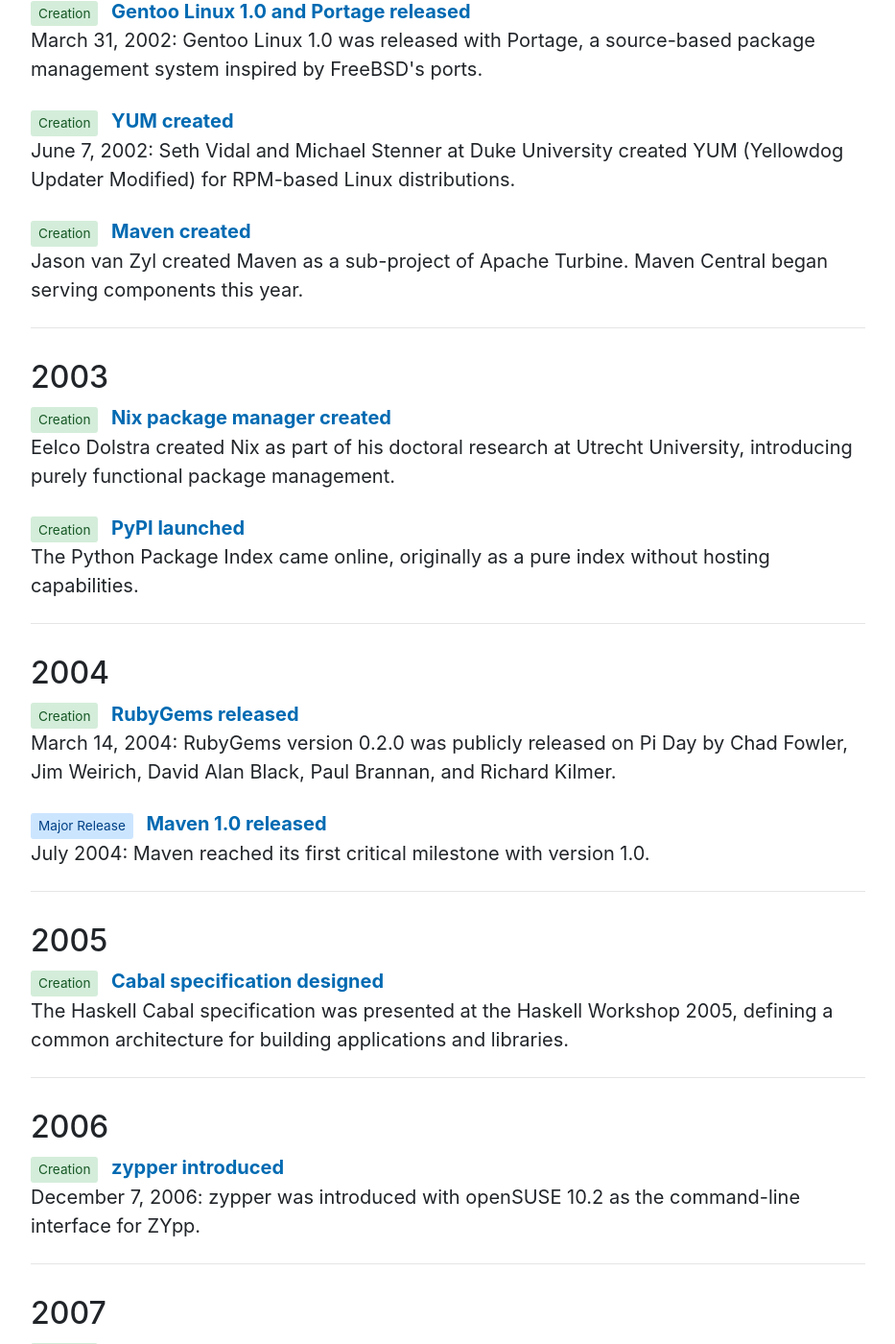
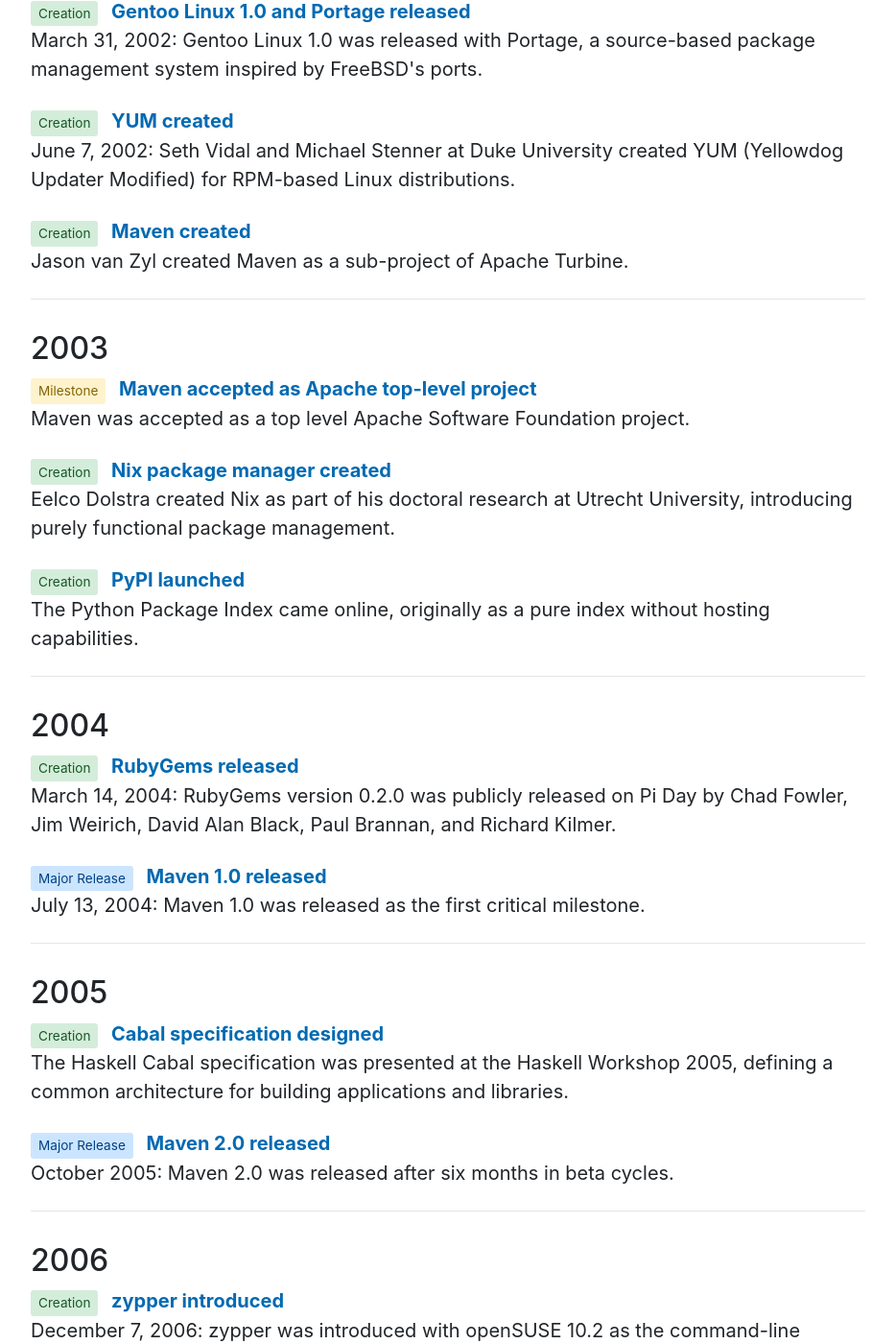
Before and after one commit to andrew/nesbitt.io, a Jekyll site: the page built from _posts/2025-11-15-package-manager-timeline.md, in a window 1280 px wide and 1400 px high, scrolled down 2130 px. Shown: the whole window at 96% size, without its empty margins (173-1106 px from the left). Built offline with Jekyll 4.4.1, drawn with Linux system fonts in a browser that asks for light colours; some of the changed text lies outside the part shown.

Commit message:
Add Maven milestones and releases to package manager timeline

```diff
--- a/_posts/2025-11-15-package-manager-timeline.md
+++ b/_posts/2025-11-15-package-manager-timeline.md
@@ -165,12 +165,18 @@
 <div class="timeline-event">
 <span class="event-type type-creation">Creation</span>
 <strong><a href="https://www.sonatype.com/blog/the-history-of-maven-central-and-sonatype-a-journey-from-past-to-present">Maven created</a></strong>
-<br>Jason van Zyl created Maven as a sub-project of Apache Turbine. Maven Central began serving components this year.
+<br>Jason van Zyl created Maven as a sub-project of Apache Turbine.
 </div>
 
 <hr>
 
 ## 2003
+
+<div class="timeline-event">
+<span class="event-type type-milestone">Milestone</span>
+<strong><a href="https://maven.apache.org/docs/history.html">Maven accepted as Apache top-level project</a></strong>
+<br>Maven was accepted as a top level Apache Software Foundation project.
+</div>
 
 <div class="timeline-event">
 <span class="event-type type-creation">Creation</span>
@@ -197,7 +203,7 @@
 <div class="timeline-event">
 <span class="event-type type-release">Major Release</span>
 <strong><a href="https://maven.apache.org/docs/history.html">Maven 1.0 released</a></strong>
-<br>July 2004: Maven reached its first critical milestone with version 1.0.
+<br>July 13, 2004: Maven 1.0 was released as the first critical milestone.
 </div>
 
 <hr>
@@ -208,6 +214,12 @@
 <span class="event-type type-creation">Creation</span>
 <strong><a href="https://en.wikipedia.org/wiki/Cabal_(software)">Cabal specification designed</a></strong>
 <br>The Haskell Cabal specification was presented at the Haskell Workshop 2005, defining a common architecture for building applications and libraries.
+</div>
+
+<div class="timeline-event">
+<span class="event-type type-release">Major Release</span>
+<strong><a href="https://maven.apache.org/docs/history.html">Maven 2.0 released</a></strong>
+<br>October 2005: Maven 2.0 was released after six months in beta cycles.
 </div>
 
 <hr>
@@ -292,6 +304,12 @@
 <span class="event-type type-release">Major Release</span>
 <strong><a href="https://andre.arko.net/2017/11/16/a-history-of-bundles-2010-to-2017/">Bundler 1.0 released</a></strong>
 <br>August 2010: Bundler 1.0 was released, becoming the de facto dependency manager for Ruby projects.
+</div>
+
+<div class="timeline-event">
+<span class="event-type type-release">Major Release</span>
+<strong><a href="https://maven.apache.org/docs/history.html">Maven 3.0 released</a></strong>
+<br>October 8, 2010: Maven 3.0 was released with re-worked core, support for parallel builds, and backwards compatibility with Maven 2.
 </div>
 
 <div class="timeline-event">
```
